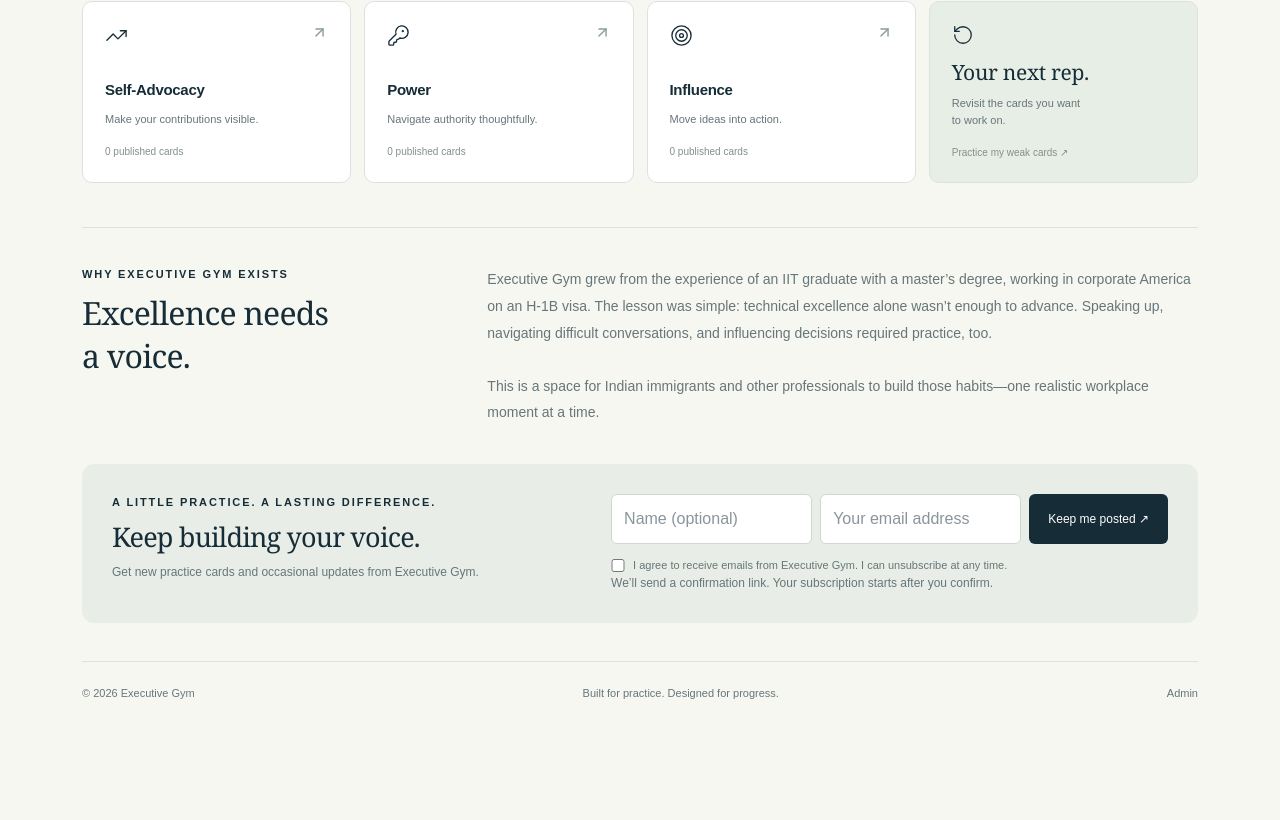
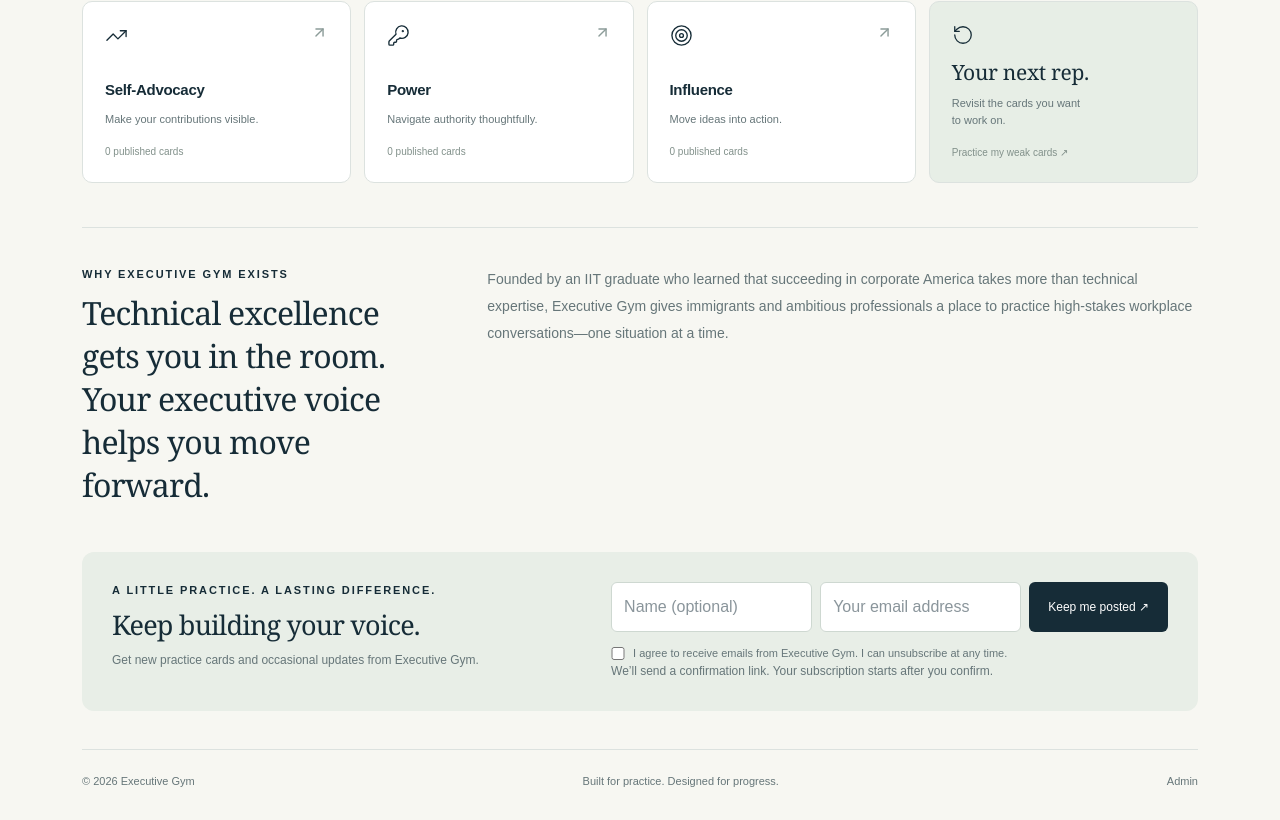
Before and after one commit to vivekkishorepython/executive-gym, a Next.js app: page / in a window 1280 px wide. Shown: the part 668-1488 px from the top of the page. Before the commit the page ends 1400 px from the top, so only its background shows below. Built offline with nearby package versions, Linux system fonts and the light colour scheme; no server answers; the database is empty.

Commit message:
Replace founder story with approved executive voice message

```diff
--- a/app/page.tsx
+++ b/app/page.tsx
@@ -117,20 +117,15 @@ export default async function Home() {
         <div>
           <span className="eyebrow">Why Executive Gym exists</span>
           <h2>
-            Excellence needs
-            <br />a voice.
+            Technical excellence gets you in the room. Your executive voice
+            helps you move forward.
           </h2>
         </div>
         <p>
-          Executive Gym grew from the experience of an IIT graduate with a
-          master’s degree, working in corporate America on an H-1B visa. The
-          lesson was simple: technical excellence alone wasn’t enough to
-          advance. Speaking up, navigating difficult conversations, and
-          influencing decisions required practice, too.
-          <br />
-          <br />
-          This is a space for Indian immigrants and other professionals to build
-          those habits—one realistic workplace moment at a time.
+          Founded by an IIT graduate who learned that succeeding in corporate
+          America takes more than technical expertise, Executive Gym gives
+          immigrants and ambitious professionals a place to practice high-stakes
+          workplace conversations—one situation at a time.
         </p>
       </section>
       <Subscribe />
```
